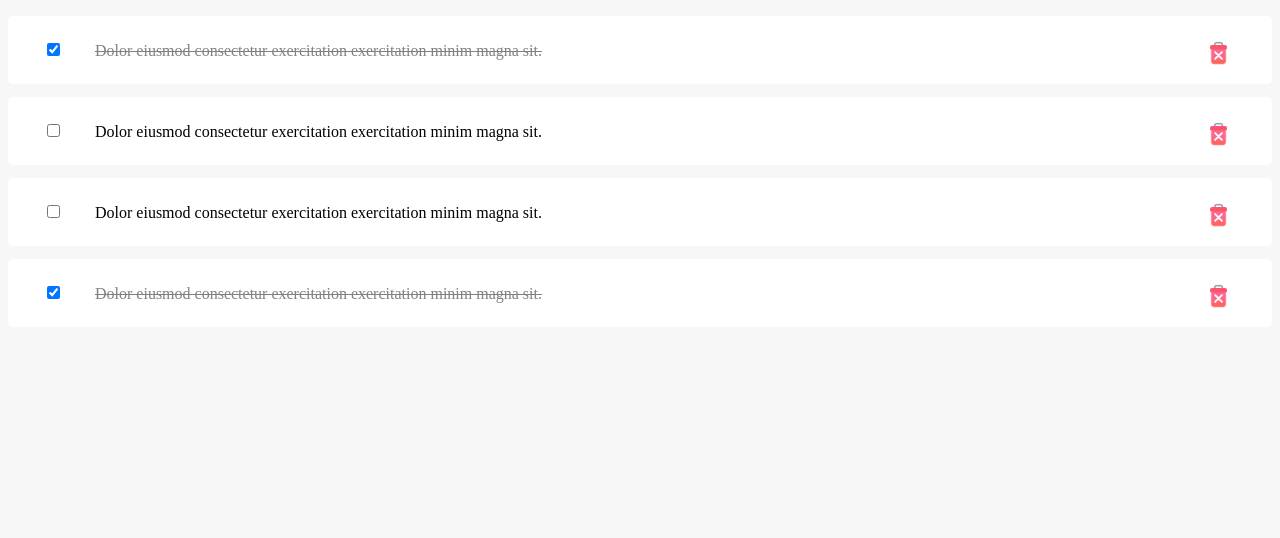
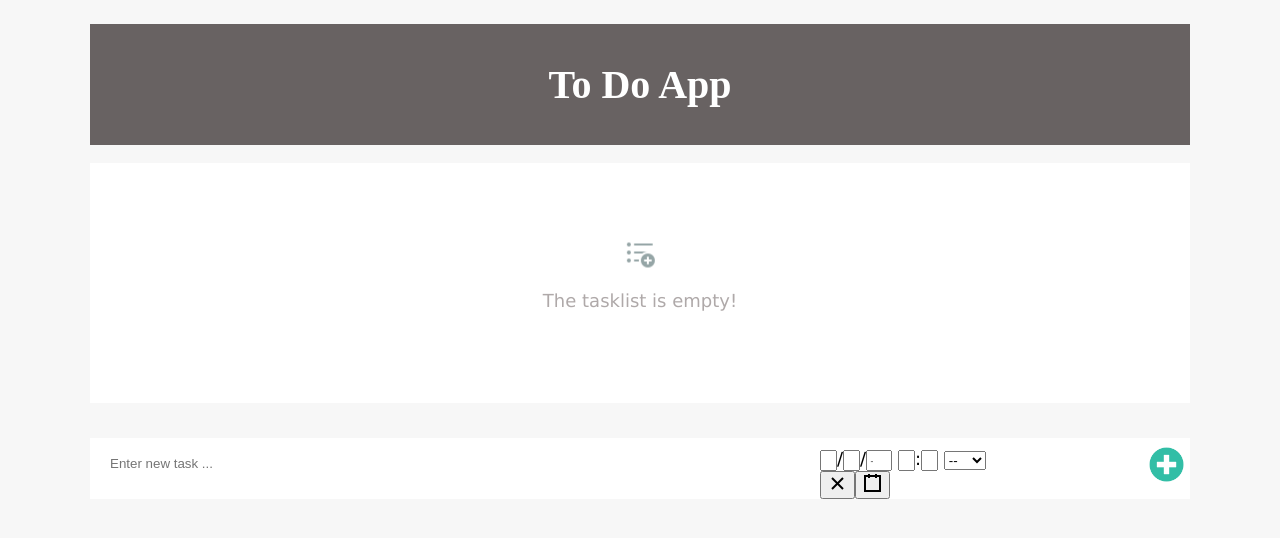
Before and after one commit to Prabeshpd/E-Learn, a React app in the folder client/: page / in a window 1280 px wide. Built offline with nearby package versions, Linux system fonts and the light colour scheme; some packages are replaced by stand-ins of ours; what redux-promise-middleware would draw is missing.

Commit message:
Add functionality to create new todo item

```diff
--- a/client/package.json
+++ b/client/package.json
@@ -68,6 +68,7 @@
     "prop-types": "~15.7",
     "qs": "^6.9.4",
     "react": "^17.0.1",
+    "react-datetime-picker": "^3.0.4",
     "react-dom": "~16.13",
     "react-hot-loader": "^4.12.21",
     "react-redux": "^7.2.0",
@@ -83,6 +84,7 @@
     "sweetalert2": "^9.17.1",
     "sweetalert2-react-content": "^3.0.3",
     "tippy.js": "^6.2.5",
+    "uuid": "^8.3.1",
     "yup": "^0.29.1"
   }
 }
--- a/client/src/components/App.js
+++ b/client/src/components/App.js
@@ -1,13 +1,17 @@
 import React from 'react';
 import { hot } from 'react-hot-loader/root';
 
-import TodoList from './TodoList/TodoList';
+import TodoList from './TodoList';
+import TaskInput from './TaskInput';
+import Header from '@Components/common/Header';
 
 import '../styles/App.css';
 
 const App = () => (
-  <div>
+  <div className="app-container">
+    <Header />
     <TodoList />
+    <TaskInput />
   </div>
 );
 
--- /dev/null
+++ b/client/src/components/TaskInput/TaskInput.js
@@ -0,0 +1,55 @@
+import React, { useState } from 'react';
+import { useDispatch } from 'react-redux';
+import { v4 as uuidv4 } from 'uuid';
+import DateTimePicker from 'react-datetime-picker';
+
+import { addTodo } from '@Actions/todos';
+
+import plusIcon from '@Assets/plus.png';
+import '@Styles/TaskInput.css';
+
+const TaskInput = () => {
+  const [task, setTask] = useState('');
+  const [deadline, setDeadline] = useState(null);
+
+  const dispatch = useDispatch();
+
+  const clearInput = () => {
+    setTask('');
+    setDeadline(null);
+  };
+
+  const handleTaskSubmit = (event) => {
+    event.preventDefault();
+
+    const todo = {
+      id: uuidv4(),
+      task,
+      deadline,
+      completed: false,
+    };
+    dispatch(addTodo(todo));
+
+    clearInput();
+  };
+
+  return (
+    <form className="new-entry" onSubmit={handleTaskSubmit}>
+      <input
+        type="text"
+        className="task-field"
+        placeholder="Enter new task ..."
+        onChange={(event) => setTask(event.target.value)}
+        value={task}
+      ></input>
+      <div className="deadline-input">
+        <DateTimePicker onChange={setDeadline} value={deadline} />
+      </div>
+      <button type="submit" className="add-btn">
+        <img src={plusIcon} className="add-icon" alt="add"></img>
+      </button>
+    </form>
+  );
+};
+
+export default TaskInput;
--- /dev/null
+++ b/client/src/components/TaskInput/index.js
@@ -0,0 +1,3 @@
+import TaskInput from './TaskInput';
+
+export default TaskInput;
--- a/client/src/components/TodoList/Todo.js
+++ b/client/src/components/TodoList/Todo.js
@@ -1,6 +1,5 @@
 import React from 'react';
 import PropTypes from 'prop-types';
-import { hot } from 'react-hot-loader/root';
 import { useDispatch } from 'react-redux';
 
 import { deleteTodo, toggleTodo } from '@Actions/todos';
@@ -66,4 +65,4 @@ Todo.propTypes = {
   deadline: PropTypes.string,
 };
 
-export default hot(Todo);
+export default Todo;
--- a/client/src/components/TodoList/TodoList.js
+++ b/client/src/components/TodoList/TodoList.js
@@ -1,4 +1,3 @@
-import { hot } from 'react-hot-loader/root';
 import React, { useState, useEffect } from 'react';
 import { useSelector } from 'react-redux';
 
@@ -41,4 +40,4 @@ const TodoList = () => {
   );
 };
 
-export default hot(TodoList);
+export default TodoList;
--- a/client/src/components/TodoList/index.js
+++ b/client/src/components/TodoList/index.js
@@ -1 +1,3 @@
-import './TodoList';
+import TodoList from './TodoList';
+
+export default TodoList;
--- /dev/null
+++ b/client/src/components/common/Header.js
@@ -0,0 +1,11 @@
+import React from 'react';
+
+const Header = () => {
+  return (
+    <header className="header">
+      <h1>To Do App</h1>
+    </header>
+  );
+};
+
+export default Header;
--- a/client/src/reducers/todos.js
+++ b/client/src/reducers/todos.js
@@ -2,28 +2,7 @@ import { FETCH_TODOS_BEGIN, FETCH_TODOS_SUCCESS, FETCH_TODOS_FAILURE } from '@Ac
 
 const INITIAL_STATE = {
   isTodosLoading: false,
-  items: [
-    {
-      id: 1,
-      task: 'Dolor eiusmod consectetur exercitation exercitation minim magna sit.',
-      completed: true,
-    },
-    {
-      id: 2,
-      task: 'Dolor eiusmod consectetur exercitation exercitation minim magna sit.',
-      completed: false,
-    },
-    {
-      id: 3,
-      task: 'Dolor eiusmod consectetur exercitation exercitation minim magna sit.',
-      completed: false,
-    },
-    {
-      id: 4,
-      task: 'Dolor eiusmod consectetur exercitation exercitation minim magna sit.',
-      completed: true,
-    },
-  ],
+  items: [],
   error: null,
 };
 
--- a/client/src/styles/App.css
+++ b/client/src/styles/App.css
@@ -4,7 +4,10 @@ body {
 .header {
   background-color: #686262;
   text-align: center;
-  padding: 20px 20px 15px;
+  padding: 10px 0;
+  color: #fff;
+  font-family: cursive;
+  font-size: 20px;
 }
 .header::after {
   clear: both;
@@ -29,9 +32,7 @@ body {
   font-family: 'Playball', cursive;
   font-size: 24px;
 }
-.user {
-  float: right;
-}
+
 .completion-counter {
   color: #6b6464;
 }
@@ -40,6 +41,9 @@ body {
   height: 100%;
   margin: 3vh auto;
   position: relative;
+  font-family: 'Lucida Sans', 'Lucida Sans Regular', 'Lucida Grande', 'Lucida Sans Unicode', Geneva,
+    Verdana, sans-serif;
+  font-size: 18px;
 }
 .list-container {
   padding-left: 0;
--- /dev/null
+++ b/client/src/styles/TaskInput.css
@@ -0,0 +1,39 @@
+.new-entry {
+  background-color: #ffffff;
+  margin-top: 35px;
+}
+.new-entry::after {
+  clear: both;
+  display: table;
+  content: '';
+}
+.task-field {
+  float: left;
+  border: none;
+  outline: none;
+  padding: 18px 20px;
+  width: calc(100% - 410px);
+}
+.deadline-input {
+  float: left;
+  margin-top: 10px;
+}
+.add-btn {
+  margin-top: 8px;
+  float: right;
+  background: none;
+  border: none;
+  outline: none;
+  cursor: pointer;
+}
+.add-btn img {
+  width: 35px;
+}
+@media only screen and (max-width: 580px) {
+  .task-field {
+    width: 90%;
+  }
+  .deadline-input {
+    margin-left: 20px;
+  }
+}
```
Also changed, not shown: client/src/assets/plus copy.png (added), 1 other file.
